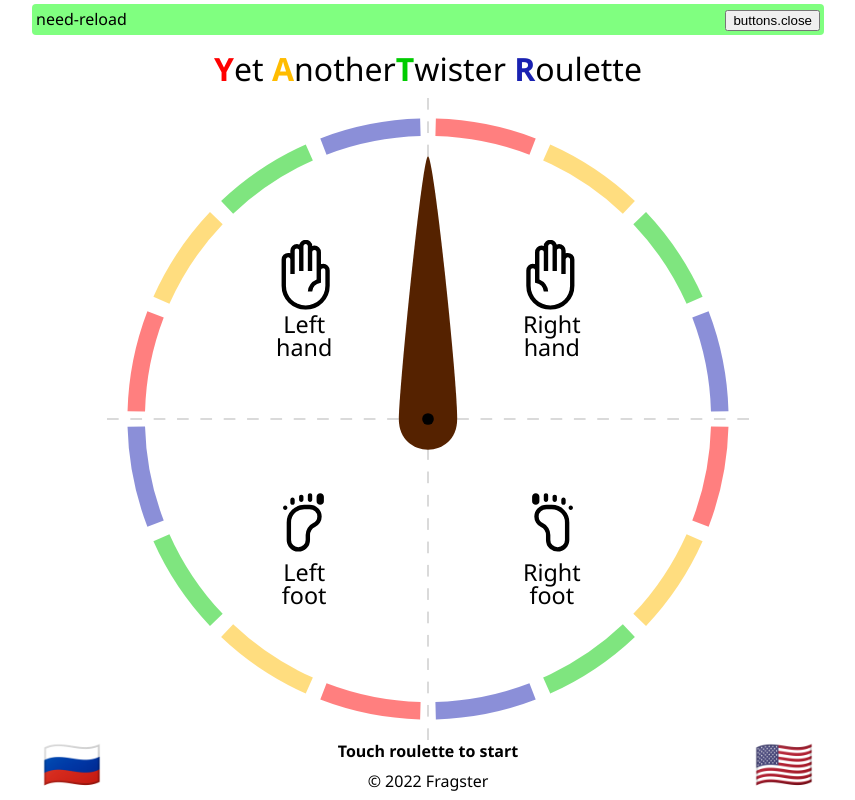
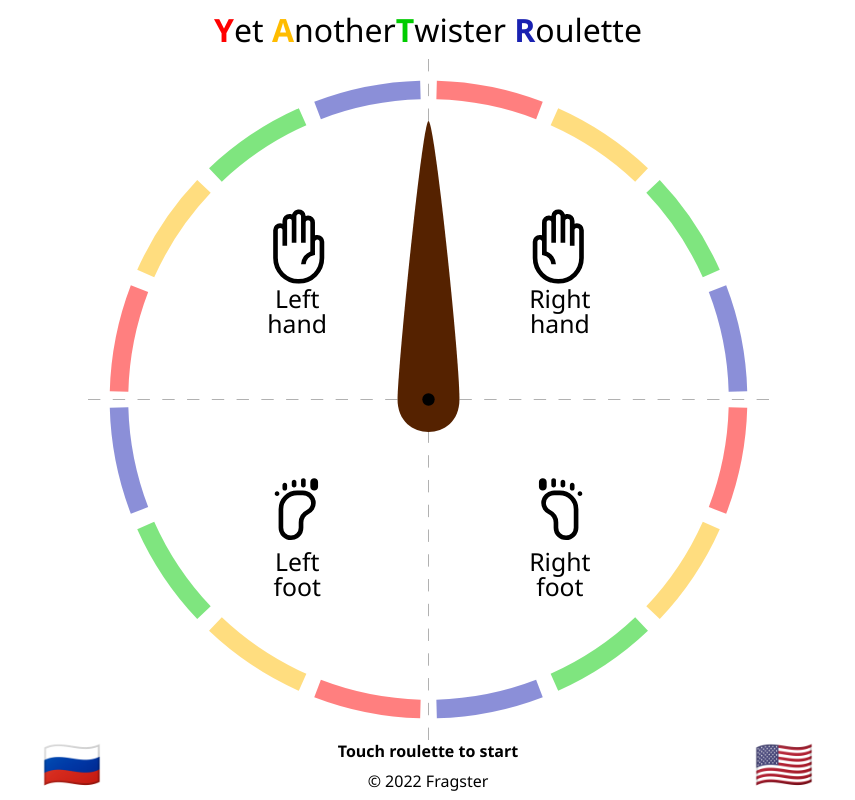
Before and after one commit to FragsterAt/yatr, a Vue app: page / in a window 1280 px wide. Shown: the whole page, without its empty margins (212-1067 px from the left). Built offline with nearby package versions, Linux system fonts and the light colour scheme.

Commit message:
выводить сообщение об обновлении только когда нужно

```diff
--- a/src/components/ReloadPWA.vue
+++ b/src/components/ReloadPWA.vue
@@ -1,5 +1,5 @@
 <template>
-  <div v-if="show || offlineReady || needRefresh" id="pwa" role="alert">
+  <div v-if="offlineReady || needRefresh" id="pwa" role="alert">
     <div>
       <span v-if="offlineReady">{{ t('app-ready') }}</span>
       <span v-else>{{ t('need-reload') }}</span>
@@ -32,18 +32,16 @@ ru:
 
 <script setup>
 import { useRegisterSW } from "virtual:pwa-register/vue"
-import { nextTick, ref } from "vue";
+import { nextTick } from "vue";
 import { useI18n } from "vue-i18n";
 
 const { t } = useI18n()
 
 const { offlineReady, needRefresh, updateServiceWorker } = useRegisterSW()
-const show = ref(true)
 async function close () {
-  show.value = false
   offlineReady.value = false
   needRefresh.value = false
-  await nextTick()
+  await nextTick() // ждем обновления DOM
   window.dispatchEvent(new Event('resize')) // чтобы пересчитался размер рулетки
 }
 
```
